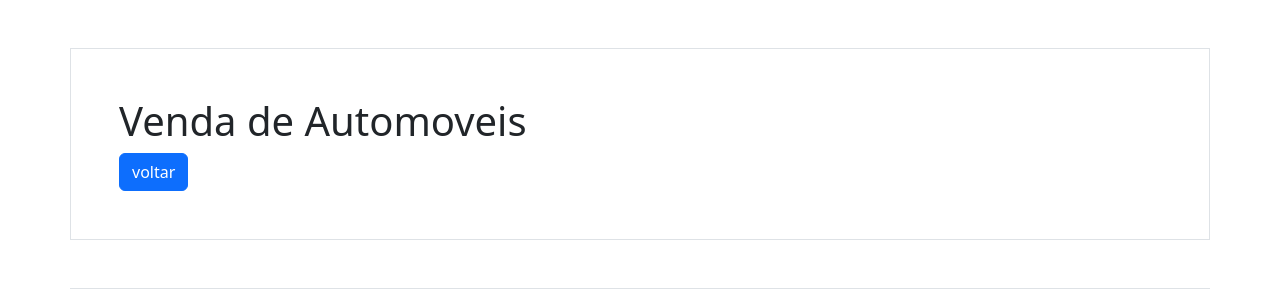
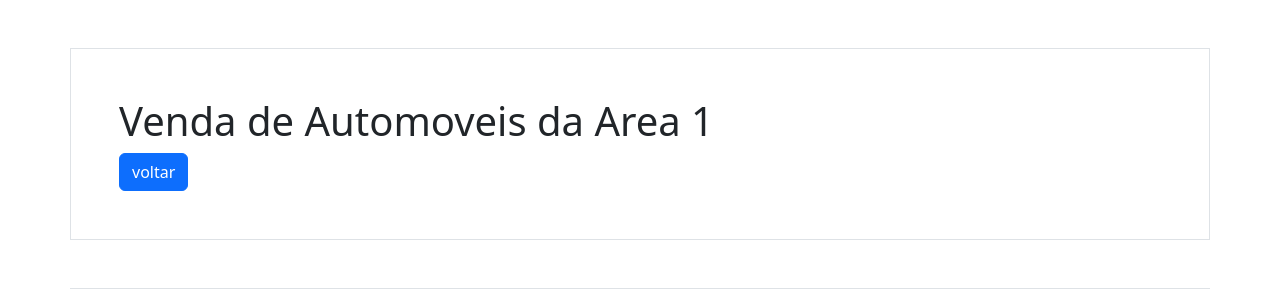
Before and after one commit to Tsukin-Okami/SAEP_Concessionaria, a PHP site: page /venda.php?area=1 in a window 1280 px wide. Shown: the top 289 px of the page. Run offline with PHP 8.4, Linux system fonts and the light colour scheme; data that the repository does not hold is empty.

Commit message:
Update venda.php

```diff
--- a/venda.php
+++ b/venda.php
@@ -68,7 +68,7 @@
         }
     ?>
     <div class="container p-5 my-5 border">
-        <h1 class="h1">Venda de Automoveis</h1>
+        <h1 class="h1">Venda de Automoveis da Area <?php echo $_GET['area'] ?></h1>
         <a class="btn btn-primary" href="./">voltar</a>
     </div>
     <div class="container p-5 my-5 border">
```
